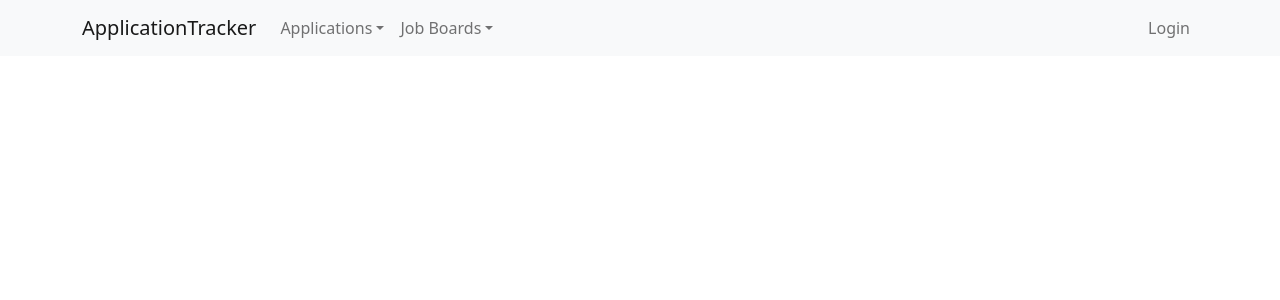
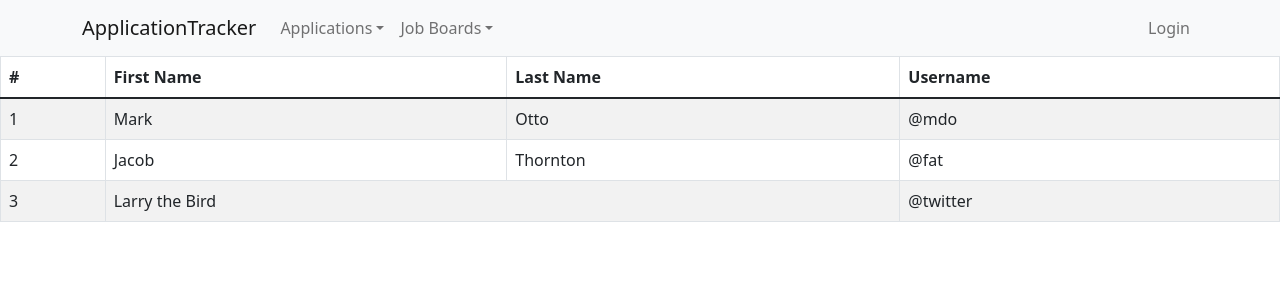
Before and after one commit to jschenkelberg/JobApplicationTrackerFrontend, a React (Create React App) app: page / in a window 1280 px wide. Shown: the top 300 px of the page. Built offline with nearby package versions, Linux system fonts and the light colour scheme; no server answers.

Commit message:
added get request and sample table

```diff
--- a/package.json
+++ b/package.json
@@ -6,12 +6,14 @@
     "@testing-library/jest-dom": "^5.14.1",
     "@testing-library/react": "^11.2.7",
     "@testing-library/user-event": "^12.8.3",
+    "axios": "^0.23.0",
     "bootstrap": "^5.1.1",
     "node": "^16.10.0",
     "react": "^17.0.2",
     "react-bootstrap": "^2.0.0-rc.0",
     "react-dom": "^17.0.2",
     "react-scripts": "4.0.3",
+    "react-table": "^7.7.0",
     "web-vitals": "^1.1.2"
   },
   "scripts": {
--- a/src/Components/App.js
+++ b/src/Components/App.js
@@ -1,11 +1,28 @@
-import React from 'react';
+import React, { useEffect, useState } from 'react';
 import './App.css';
 import Navigation from './Navbar/navbar';
+import axios from 'axios';
+import ApplicationTable from './ApplicationTable/applicationTable';
 
 function App() {
+  const [applications, setApplications] = useState([ ]);
+
+  const getAllApplications = async () => {
+    let res = await axios(`https://localhost:44394/api/applications`);
+    if(res.data.length !== 0){
+      setApplications(res.data)
+      console.log(res.data)
+    }
+  };
+
+  useEffect(() => {
+  getAllApplications();
+  }, []);
+
   return (
     <React.Fragment>
       <Navigation />
+      <ApplicationTable />
     </React.Fragment>
   );
 }
--- /dev/null
+++ b/src/Components/ApplicationTable/applicationTable.jsx
@@ -0,0 +1,40 @@
+import React from 'react';
+import { Table }  from 'react-bootstrap';
+
+const ApplicationTable = ({getAllApplications}) => {
+    return (
+<React.Fragment>
+<Table striped bordered hover>
+  <thead>
+    <tr>
+      <th>#</th>
+      <th>First Name</th>
+      <th>Last Name</th>
+      <th>Username</th>
+    </tr>
+  </thead>
+  <tbody>
+    <tr>
+      <td>1</td>
+      <td>Mark</td>
+      <td>Otto</td>
+      <td>@mdo</td>
+    </tr>
+    <tr>
+      <td>2</td>
+      <td>Jacob</td>
+      <td>Thornton</td>
+      <td>@fat</td>
+    </tr>
+    <tr>
+      <td>3</td>
+      <td colSpan="2">Larry the Bird</td>
+      <td>@twitter</td>
+    </tr>
+  </tbody>
+</Table>
+</React.Fragment>
+      );
+}
+
+export default ApplicationTable;
```
Also changed, not shown: src/Components/ApplicationTable/applicationTable.css (added), 1 other file (tests, documents, lock files or other folders).
